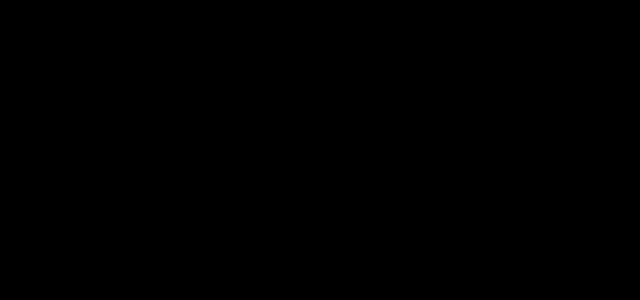
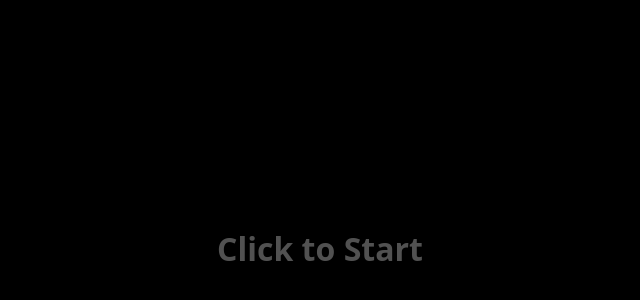
Before and after one commit to tommy-hylt/baby-took-my-phone-1, a React (Vite) app: page / in a window 1280 px wide. Shown: the part 152-452 px from the top of the page, without its empty margins (320-960 px from the left). Built offline with nearby package versions, Linux system fonts and the light colour scheme.

Commit message:
first mvp

```diff
--- a/src/App.css
+++ b/src/App.css
@@ -9,3 +9,41 @@
   width: 100%;
   height: 100%;
 }
+
+.start-message {
+  position: fixed;
+  top: 50%;
+  left: 50%;
+  transform: translate(-50%, -50%);
+  color: #888;
+  font-size: 2rem;
+  font-weight: bold;
+  pointer-events: none;
+  z-index: 1000;
+}
+
+.start-message.blink {
+  animation: blink 2s ease-in-out infinite;
+}
+
+.start-message.fade-out {
+  animation: fadeOut 0.3s ease-out forwards;
+}
+
+@keyframes blink {
+  0%, 100% {
+    opacity: 0.6;
+  }
+  50% {
+    opacity: 0.2;
+  }
+}
+
+@keyframes fadeOut {
+  from {
+    opacity: 0.6;
+  }
+  to {
+    opacity: 0;
+  }
+}
--- a/src/App.tsx
+++ b/src/App.tsx
@@ -1,13 +1,28 @@
+import { useState } from 'react';
 import { Canvas } from './canvases/Canvas';
 import './App.css';
 
 function App() {
   const params = new URLSearchParams(window.location.search);
   const opacity = params.get('opacity') || undefined;
+  const [showStartMessage, setShowStartMessage] = useState(true);
+  const [fadeOut, setFadeOut] = useState(false);
+
+  const handleClick = () => {
+    if (showStartMessage) {
+      setFadeOut(true);
+      setTimeout(() => setShowStartMessage(false), 300);
+    }
+  };
 
   return (
-    <div className="app" style={{ opacity }}>
+    <div className="app" style={{ opacity }} onClick={handleClick} onTouchStart={handleClick}>
       <Canvas />
+      {showStartMessage && (
+        <div className={`start-message ${fadeOut ? 'fade-out' : 'blink'}`}>
+          Click to Start
+        </div>
+      )}
     </div>
   );
 }
```
